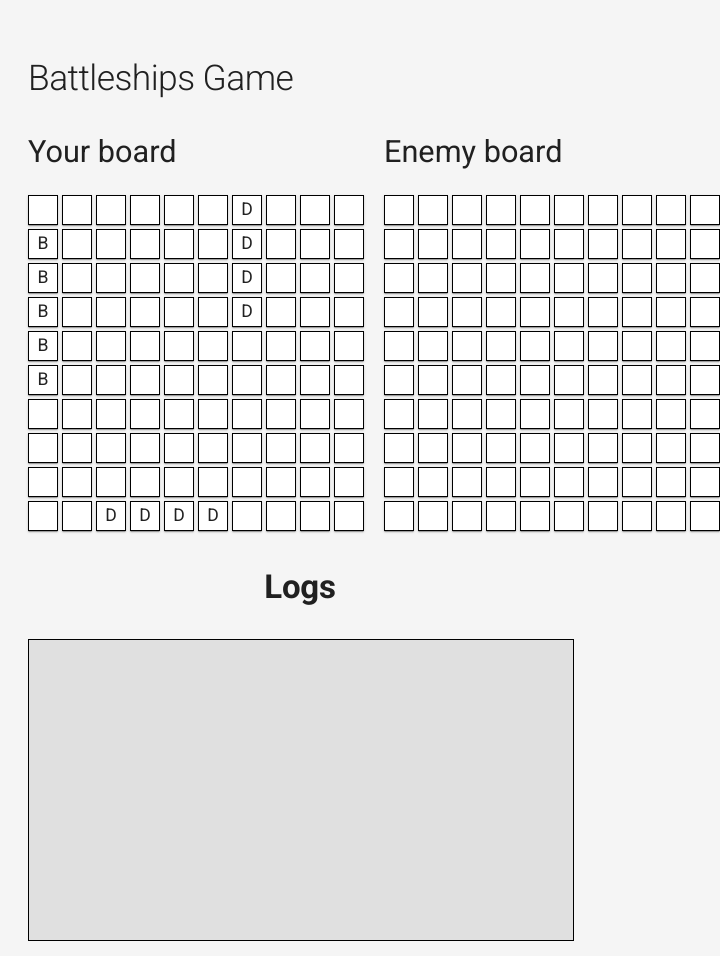
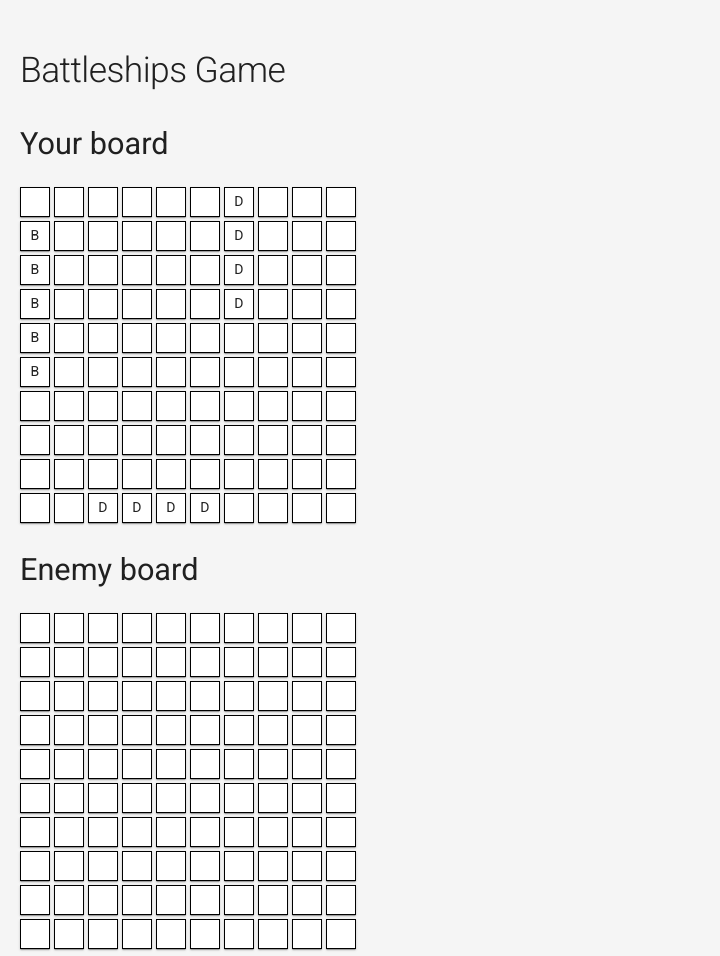
Before and after one commit to Tagir-A/battleships-vanilla, a plain HTML site: page index.html in a window 600 px wide. Shown: the top 956 px of the page, 720 px wide, since content can reach past the window. Drawn offline with Linux system fonts and the light colour scheme.

Commit message:
Refactor CSS styles for better responsiveness

```diff
--- a/styles.css
+++ b/styles.css
@@ -8,13 +8,13 @@
   --text: calc(0.8em + 0.8vw);
 }
 body {
-    font-family: 'Roboto', sans-serif;
+  font-family: "Roboto", sans-serif;
   color: rgba(0, 0, 0, 0.87);
   font-weight: 400;
   line-height: 1.5;
   font-size: var(--text);
   letter-spacing: 0.00938em;
-    padding: 20px;
+  padding: 2vw;
   background-color: #f5f5f5;
 }
 
@@ -72,8 +72,8 @@ main {
 }
 
 .cell {
-    width: 30px;
-    height: 30px;
+  width: 7vw;
+  height: 7vw;
   border: 1px solid #000;
   box-sizing: border-box;
   display: flex;
@@ -81,9 +81,14 @@ main {
   align-items: center;
   margin-right: 4px;
   background-color: #fff;
-    box-shadow: 0px 2px 1px -1px rgba(0,0,0,0.2),
-                0px 1px 1px 0px rgba(0,0,0,0.14),
-                0px 1px 3px 0px rgba(0,0,0,0.12);
+  box-shadow: 0px 2px 1px -1px rgba(0, 0, 0, 0.2),
+    0px 1px 1px 0px rgba(0, 0, 0, 0.14), 0px 1px 3px 0px rgba(0, 0, 0, 0.12);
+}
+@media (min-width: 600px) {
+    .cell {
+        width: 30px;
+        height: 30px;
+        font-size: 14px;
   }
 
 .cell:last-child {
@@ -121,6 +126,27 @@ main {
   margin: 0;
 }
 
+@media (max-width: 600px) {
+  .game-boards {
+    grid-template-columns: 1fr; /* one column on small screens */
+  }
+
+  #game-board,
+  #ai-game-board {
+    grid-row: auto; /* position game boards in their natural order */
+  }
+
+  .your-board-title {
+    grid-column: 1;
+    grid-row: auto;
+  }
+
+  .enemy-board-title {
+    grid-column: 1;
+    grid-row: auto;
+  }
+}
+
 /* Log styles */
 
 #log-container {
@@ -130,7 +156,6 @@ main {
   height: 300px; /* fixed height */
   overflow-y: auto; /* make it scrollable */
   max-width: 600px; /* maximum width */
-    min-width: 350px; /* minimum width */
   margin: 0 auto; /* center the container */
 }
 
```
Lines whose indentation alone changed are shown as unchanged.
